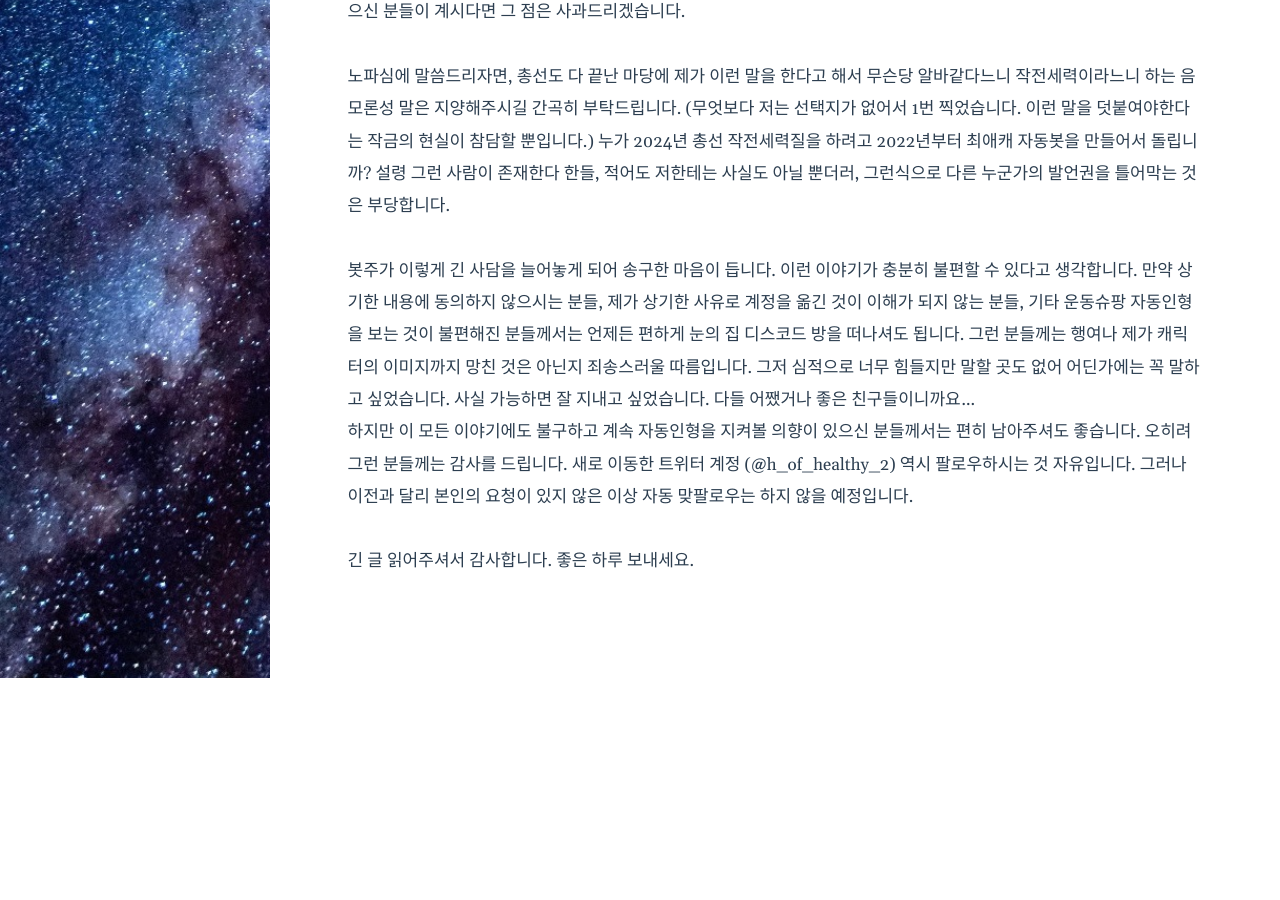
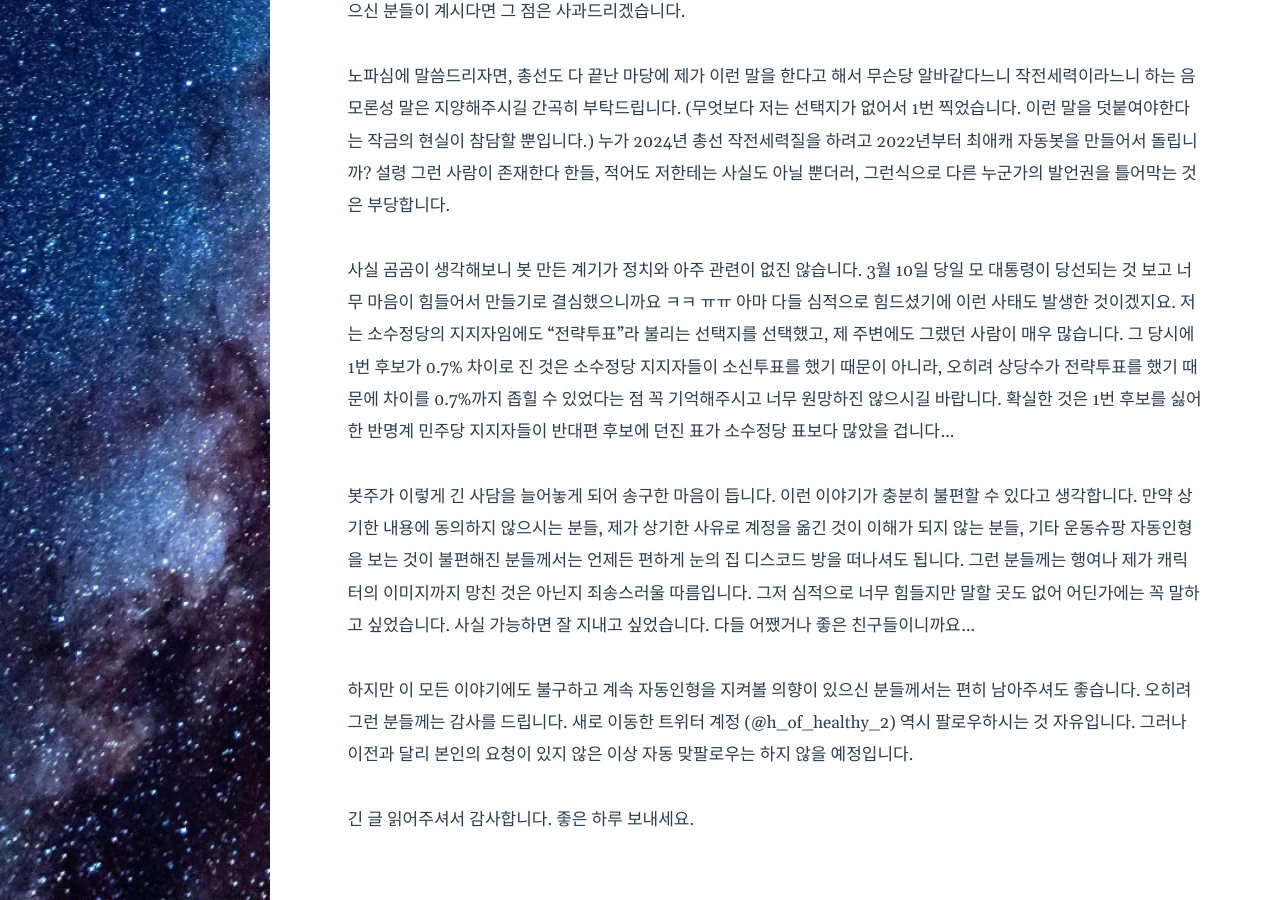
Before and after one commit to stella-blue/stella-blue.github.io, a Jekyll site: the page built from _posts/2024-04-14-notice2.markdown, in a window 1280 px wide and 900 px high, scrolled down 1338 px. Built offline with Jekyll 4.4.1, drawn with Linux system fonts in a browser that asks for light colours; before the commit the page ends 2016 px from its top, so only the background shows below that.

Commit message:
add post

```diff
--- a/_posts/2024-04-14-notice2.markdown
+++ b/_posts/2024-04-14-notice2.markdown
@@ -26,7 +26,9 @@ category: Report
  <br>
 노파심에 말씀드리자면, 총선도 다 끝난 마당에 제가 이런 말을 한다고 해서 무슨당 알바같다느니 작전세력이라느니 하는 음모론성 말은 지양해주시길 간곡히 부탁드립니다. (무엇보다 저는 선택지가 없어서 1번 찍었습니다. 이런 말을 덧붙여야한다는 작금의 현실이 참담할 뿐입니다.) 누가 2024년 총선 작전세력질을 하려고 2022년부터 최애캐 자동봇을 만들어서 돌립니까? 설령 그런 사람이 존재한다 한들, 적어도 저한테는 사실도 아닐 뿐더러, 그런식으로 다른 누군가의 발언권을 틀어막는 것은 부당합니다. <br>
  <br>
-봇주가 이렇게 긴 사담을 늘어놓게 되어 송구한 마음이 듭니다. 이런 이야기가 충분히 불편할 수 있다고 생각합니다. 만약 상기한 내용에 동의하지 않으시는 분들, 제가 상기한 사유로 계정을 옮긴 것이 이해가 되지 않는 분들, 기타 운동슈팡 자동인형을 보는 것이 불편해진 분들께서는 언제든 편하게 눈의 집 디스코드 방을 떠나셔도 됩니다. 그런 분들께는 행여나 제가 캐릭터의 이미지까지 망친 것은 아닌지 죄송스러울 따름입니다. 그저 심적으로 너무 힘들지만 말할 곳도 없어 어딘가에는 꼭 말하고 싶었습니다. 사실 가능하면 잘 지내고 싶었습니다. 다들 어쨌거나 좋은 친구들이니까요...
+사실 곰곰이 생각해보니 봇 만든 계기가 정치와 아주 관련이 없진 않습니다. 3월 10일 당일 모 대통령이 당선되는 것 보고 너무 마음이 힘들어서 만들기로 결심했으니까요 ㅋㅋ ㅠㅠ 아마 다들 심적으로 힘드셨기에 이런 사태도 발생한 것이겠지요. 저는 소수정당의 지지자임에도 "전략투표"라 불리는 선택지를 선택했고, 제 주변에도 그랬던 사람이 매우 많습니다. 그 당시에 1번 후보가 0.7% 차이로 진 것은 소수정당 지지자들이 소신투표를 했기 때문이 아니라, 오히려 상당수가 전략투표를 했기 때문에 차이를 0.7%까지 좁힐 수 있었다는 점 꼭 기억해주시고 너무 원망하진 않으시길 바랍니다. 확실한 것은 1번 후보를 싫어한 반명계 민주당 지지자들이 반대편 후보에 던진 표가 소수정당 표보다 많았을 겁니다... <br>
+ <br>
+봇주가 이렇게 긴 사담을 늘어놓게 되어 송구한 마음이 듭니다. 이런 이야기가 충분히 불편할 수 있다고 생각합니다. 만약 상기한 내용에 동의하지 않으시는 분들, 제가 상기한 사유로 계정을 옮긴 것이 이해가 되지 않는 분들, 기타 운동슈팡 자동인형을 보는 것이 불편해진 분들께서는 언제든 편하게 눈의 집 디스코드 방을 떠나셔도 됩니다. 그런 분들께는 행여나 제가 캐릭터의 이미지까지 망친 것은 아닌지 죄송스러울 따름입니다. 그저 심적으로 너무 힘들지만 말할 곳도 없어 어딘가에는 꼭 말하고 싶었습니다. 사실 가능하면 잘 지내고 싶었습니다. 다들 어쨌거나 좋은 친구들이니까요... <br>
  <br>
 하지만 이 모든 이야기에도 불구하고 계속 자동인형을 지켜볼 의향이 있으신 분들께서는 편히 남아주셔도 좋습니다. 오히려 그런 분들께는 감사를 드립니다. 새로 이동한 트위터 계정 (@h_of_healthy_2) 역시 팔로우하시는 것 자유입니다. 그러나 이전과 달리 본인의 요청이 있지 않은 이상 자동 맞팔로우는 하지 않을 예정입니다. <br>
  <br>
```
